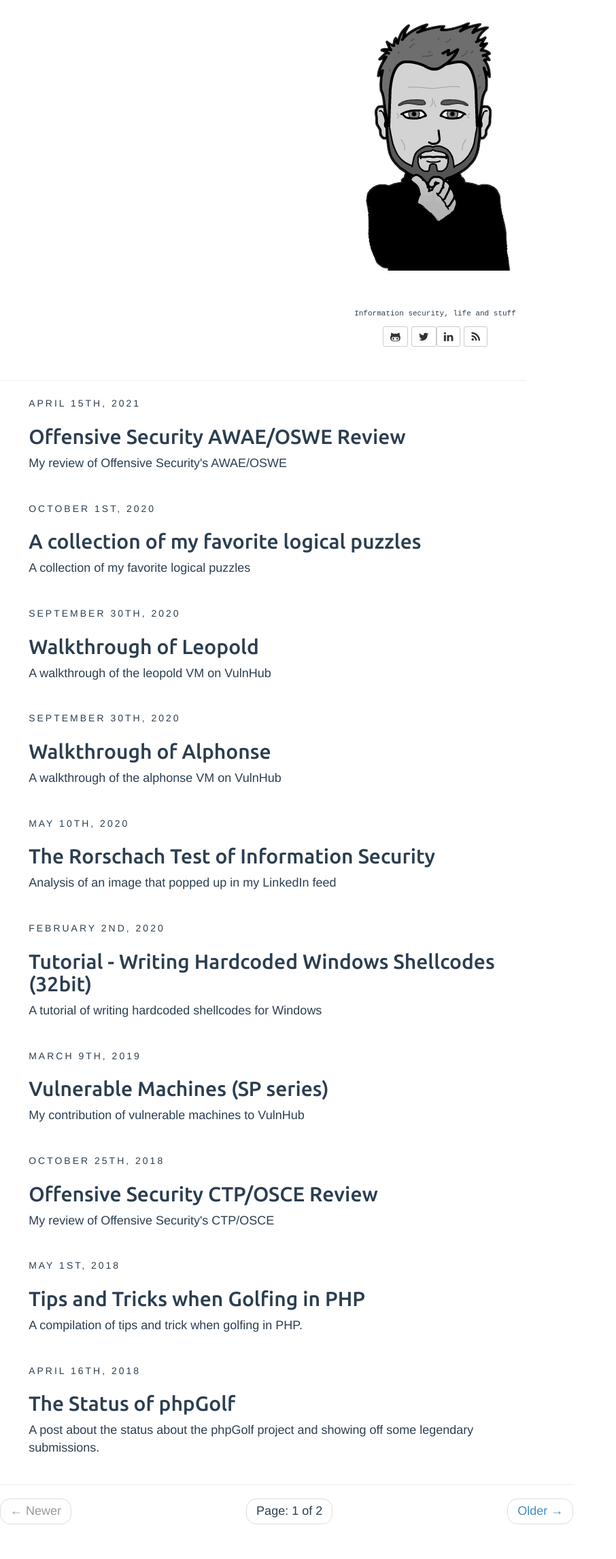
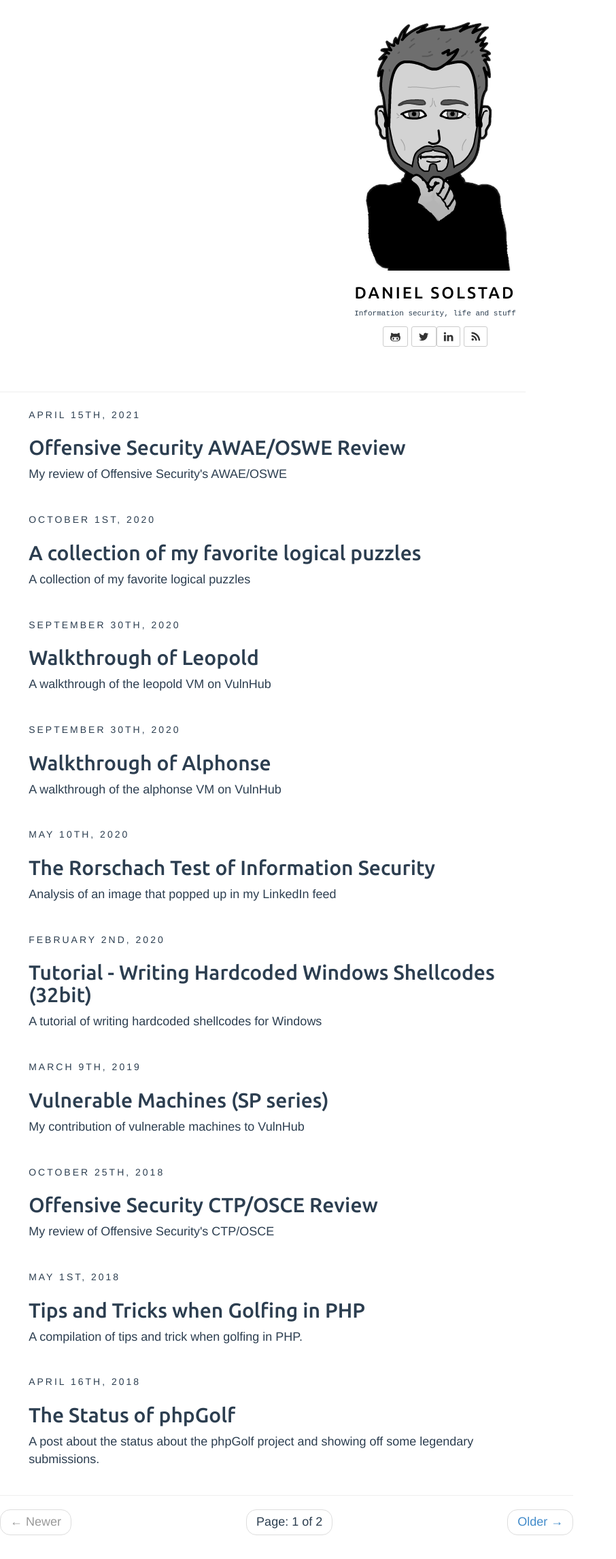
Before and after one commit to dsolstad/dsolstad.github.io, a Jekyll site: the page built from index.html, in a window 1280 px wide. Shown: the whole page at 68% size, without its empty margins (0-906 px from the left). Built offline with Jekyll 4.4.1, drawn with Linux system fonts in a browser that asks for light colours; Markdown is read by kramdown in place of the engine named in the settings; the list of posts is cut into pages by our own code.

Commit message:
Add files via upload

```diff
--- a/assets/css/style.css
+++ b/assets/css/style.css
@@ -1,21 +1,24 @@
 @import url(//fonts.googleapis.com/css?family=Ubuntu:500&subset=latin,latin-ext);
 
-body{
+body {
 	font-size: 18px;
 	color: #2c3e50;
 }
 
+.avatar {
+}
 .sidebar {
 	position: fixed;
 	top: 0px;
 	padding-top: 10%;
+	padding-bottom: 0px;
 	background-color: #2c3e50;
 	color: #fff;
 }
 
 .sidebar-header {
 	text-align: center;
-	margin-bottom: 10px;
+	margin-bottom: 0px;
 }
 .sidebar-header .title{
 	letter-spacing: 3px;
@@ -24,7 +27,7 @@ body{
 
 .sidebar-header .title a{
 	text-decoration: none;
-	color: #fff;
+	color: #000;
 }
 
 
@@ -45,8 +48,11 @@ a.nav-link:hover { color: #777; }
 	margin-bottom: 10px;
 }
 
-#contact-list li .fa,
-article .share .btn {
+#contact-list {
+    margin-bottom: 2%;
+}
+
+#contact-list .fa, article .share .btn {
 	-o-transition:color .2s ease-out, background 1s ease-in;
   -ms-transition:color .2s ease-out, background 1s ease-in;
   -moz-transition:color .2s ease-out, background 1s ease-in;
@@ -54,21 +60,19 @@ article .share .btn {
   transition:color .2s ease-out, background 1s ease-in;
 }
 
-#contact-list li:hover .fa-twitter,
-article .share .twitter:hover {
+#contact-list a:hover .fa-twitter, article .share .twitter:hover {
 	color: #00ACEE;
-	border-color: #00ACEE;
 }
-#contact-list li:hover .fa-linkedin {
+#contact-list a:hover .fa-linkedin {
 	color: #1D87BD;
 }
-#contact-list li:hover .fa-envelope {
+#contact-list a:hover .fa-envelope {
 	color: #E93E30;
 }
-#contact-list li:hover .fa-pinterest {
+#contact-list a:hover .fa-pinterest {
 	color: #CC2127;
 }
-#contact-list li:hover .fa-rss {
+#contact-list a:hover .fa-rss {
 	color: #e74c3c;
 }
 article .share .facebook:hover {
@@ -85,8 +89,8 @@ article .share .gplus:hover {
 }
 
 .page-header {
-	color: #e74c3c;
-	text-shadow: 1px 1px 1px rgba(150, 150, 150, 1);
+	color: #2c3e50;
+	padding: 0 5% 0;
 }
 
 @media only screen and (min-width: 768px) {
@@ -115,7 +119,7 @@ article {
 	padding: 0 5% 0;
 }
 
-article.home div a, article.home a { color: #2c3e50; }
+article.home div a, article.home a { color: #2c3e50; text-decoration: none; }
 article.home div a:hover, article.home a:hover { color: #2c3e50; text-decoration: none; }
 article.article_body div a, article.home a { color: #2c3e50; }
 article.article_body div a:hover, article.home a:hover { color: #2c3e50; text-decoration: none; }
```
